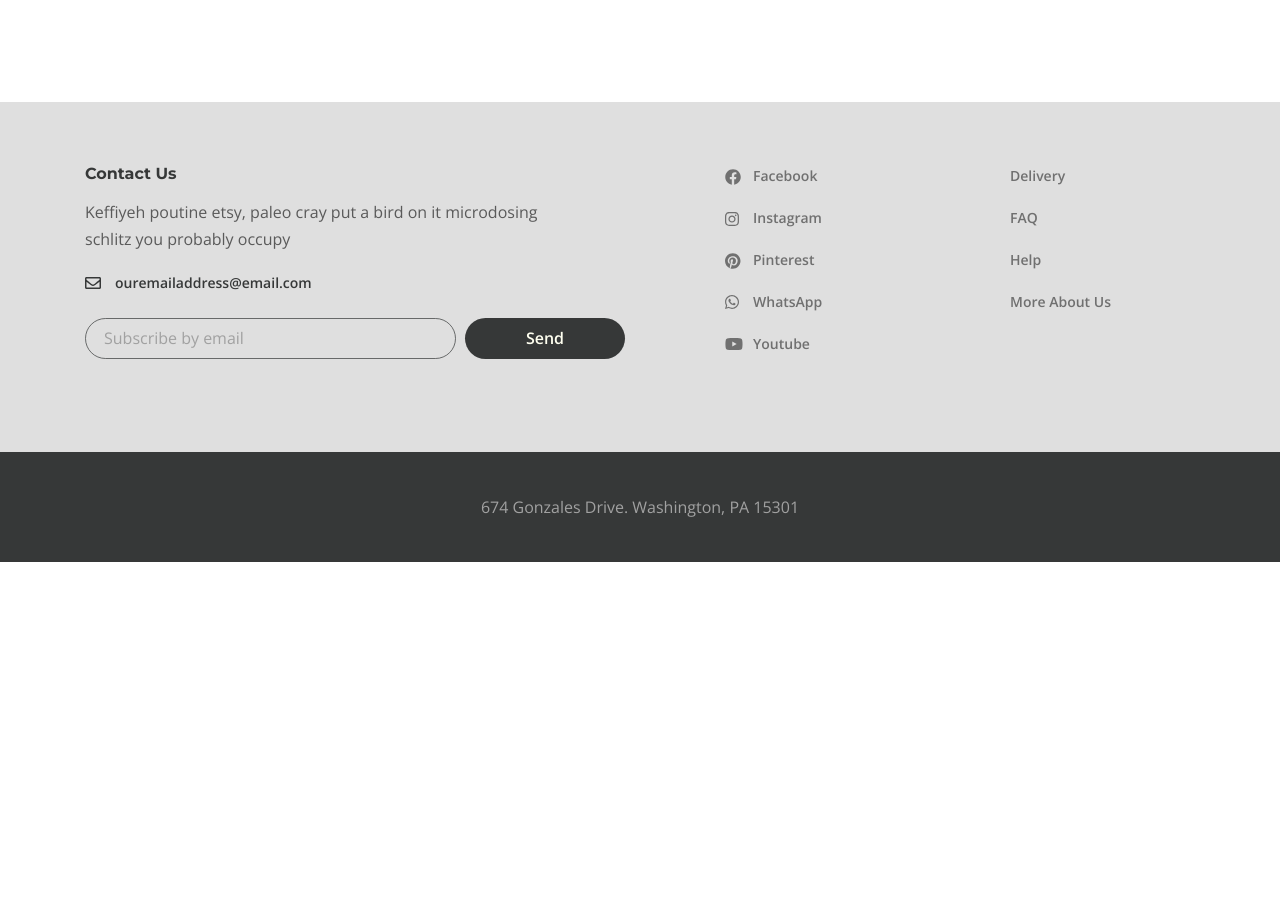
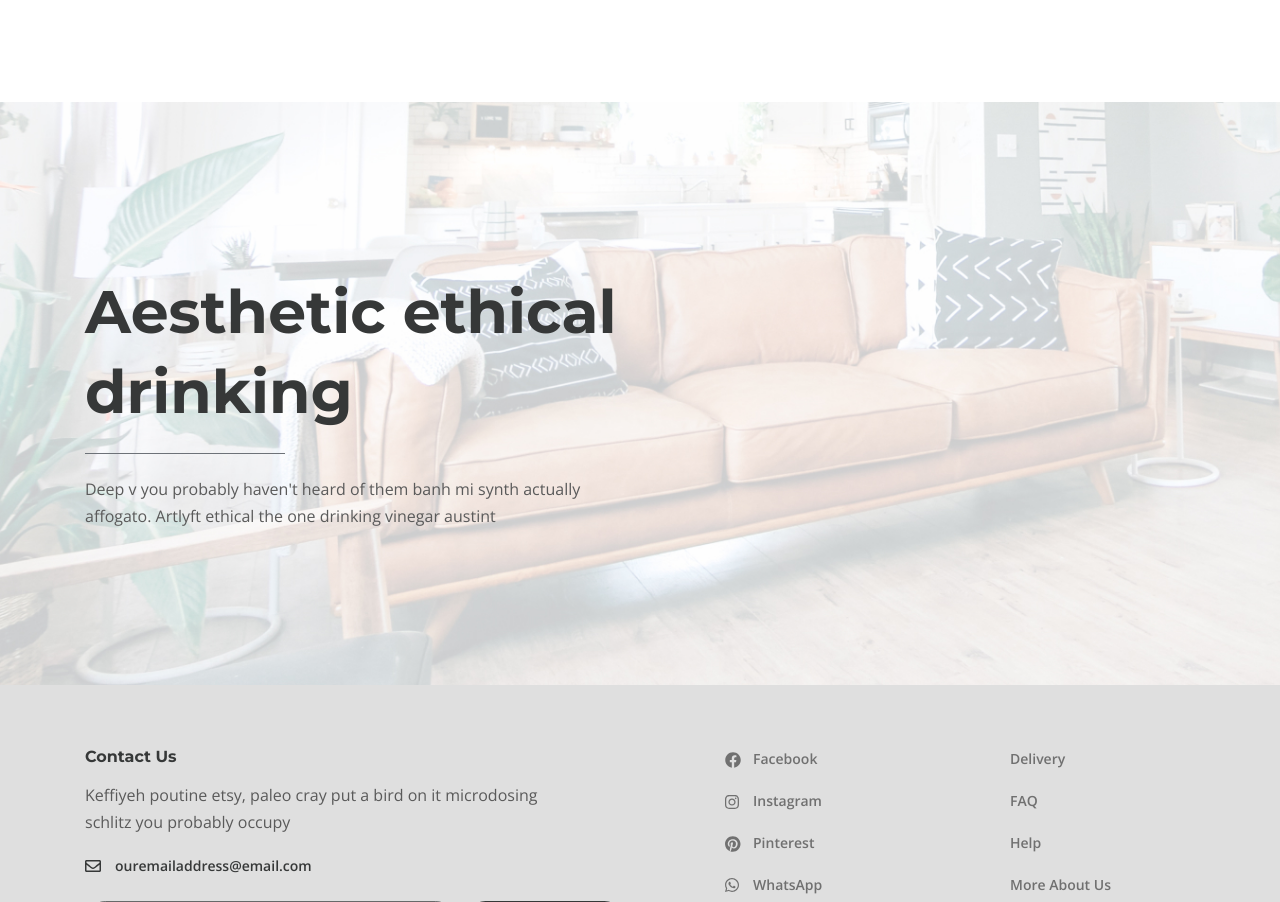
Before and after one commit to yuliakashaed/Desire, a website: page app/index.html in a window 1280 px wide. Shown: the part 1497-2399 px from the top of the page. Before the commit the page ends 2059 px from the top, so only its background shows below. Drawn offline with nearby package versions, Linux system fonts and the light colour scheme.

Commit message:
create decor section

```diff
--- a/app/index.html
+++ b/app/index.html
@@ -185,6 +185,21 @@
         <!-- /.container-fluid -->
       </section>
       <!-- /.new-collection -->
+      <section class="decor">
+        <div class="container">
+          <h2 class="decor__title">
+            Aesthetic
+            ethical drinking
+          </h2>
+          <p class="decor__text">
+            Deep v you probably haven't heard of them banh mi synth actually affogato. Artlyft ethical the one drinking vinegar
+            austint
+          </p>
+        </div>
+        <!-- /.container -->
+      </section>
+      <!-- /.decor -->
+
     </main>
     <footer class="footer">
       <div class="footer__content">
--- a/app/scss/style.scss
+++ b/app/scss/style.scss
@@ -366,3 +366,32 @@
     color: #707070;
   }
 }
+
+.decor {
+  padding: 170px 0 155px;
+  background-image: url(../images/decor-bg.jpg);
+  background-size: cover;
+  background-repeat: no-repeat;
+  &__title {
+    max-width: 730px;
+    color: $title;
+    font-size: 60px;
+    line-height: 80px;
+    padding-bottom: 22px;
+    margin-bottom: 22px;
+    @extend %title-font;
+    position: relative;
+    &::after {
+      content: "";
+      position: absolute;
+      left: 0;
+      width: 200px;
+      height: 1px;
+      bottom: 0;
+      background: #6d7278;
+    }
+  }
+  &__text {
+    max-width: 540px;
+  }
+}
```
Also changed, not shown: app/css/style.min.css, app/images/decor-bg.jpg (added).
